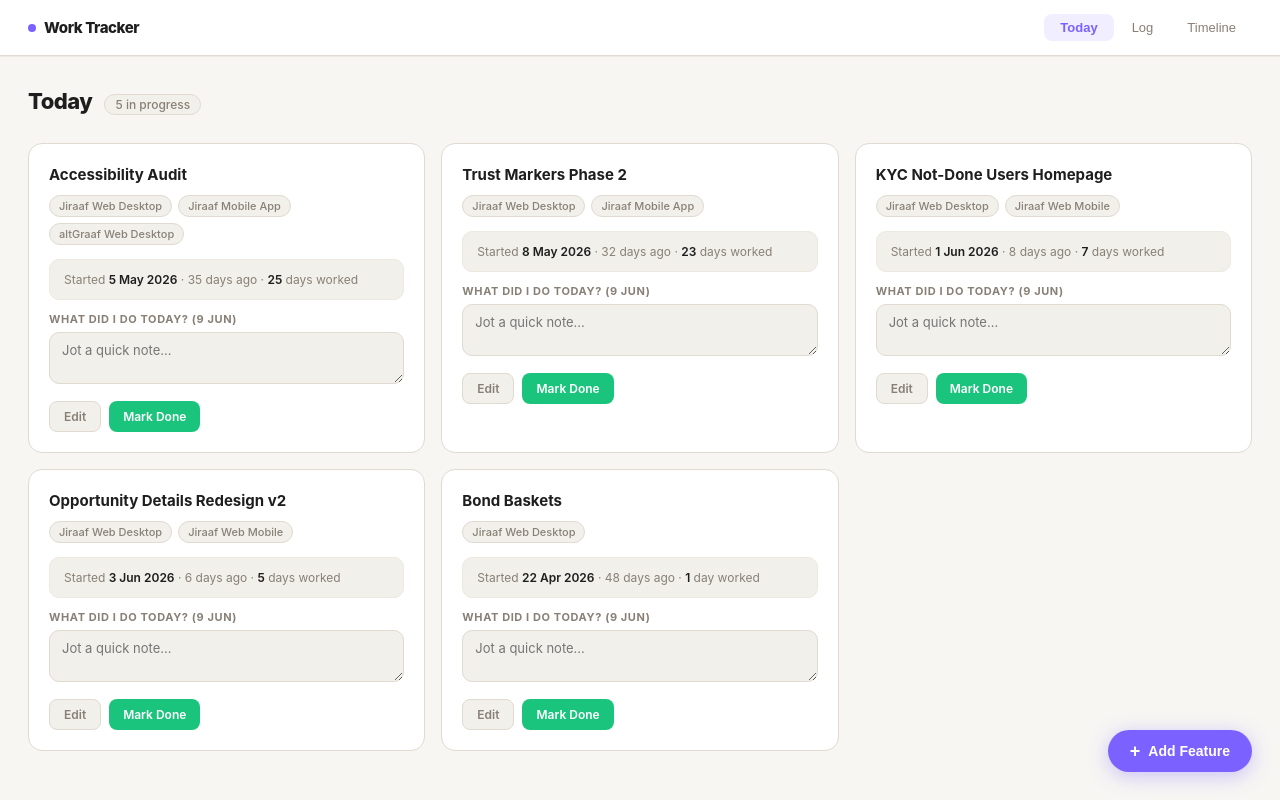
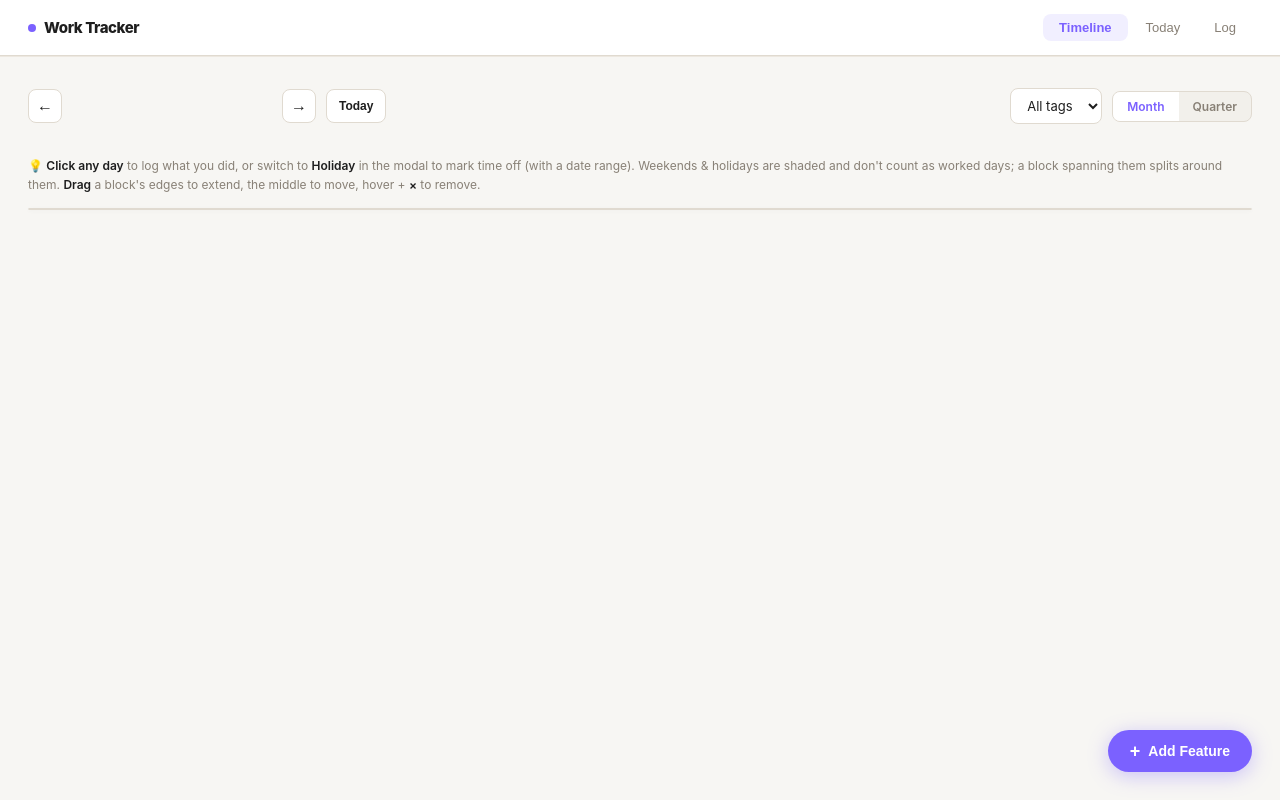
Before and after one commit to alanjmoses/work-tracker, a plain HTML site: page index.html in a window 1280 px wide. Drawn offline with Linux system fonts and the light colour scheme.

Commit message:
Make Timeline the default landing tab
Reorder nav to Timeline / Today / Log and switch the initial active
view to Timeline so the calendar is what loads first. PLAN.md updated
to match.

Co-Authored-By: Claude Sonnet 4.6 <noreply@anthropic.com>

```diff
--- a/index.html
+++ b/index.html
@@ -235,14 +235,14 @@
 <nav>
   <span class="nav-logo"><span class="nav-logo-dot"></span>Work Tracker</span>
   <div class="nav-tabs">
-    <button class="nav-tab active" data-view="today">Today</button>
+    <button class="nav-tab active" data-view="timeline">Timeline</button>
+    <button class="nav-tab" data-view="today">Today</button>
     <button class="nav-tab" data-view="log">Log</button>
-    <button class="nav-tab" data-view="timeline">Timeline</button>
   </div>
 </nav>
 
 <!-- TODAY VIEW -->
-<div id="view-today" class="view active">
+<div id="view-today" class="view">
   <div class="page-header">
     <h1 class="page-title">Today</h1>
     <span class="page-count" id="today-count">0 in progress</span>
@@ -271,7 +271,7 @@
 </div>
 
 <!-- TIMELINE VIEW -->
-<div id="view-timeline" class="view">
+<div id="view-timeline" class="view active">
   <div class="timeline-controls">
     <div class="timeline-nav">
       <button class="icon-btn" id="tl-prev">&#8592;</button>
@@ -518,7 +518,7 @@ function splitWeekendsOnce() {
 }
 
 // ── NAV ─────────────────────────────────────────────────
-let currentView = 'today';
+let currentView = 'timeline';
 document.querySelectorAll('.nav-tab').forEach(tab => {
   tab.addEventListener('click', () => {
     currentView = tab.dataset.view;
```
Also changed, not shown: 1 other file.
